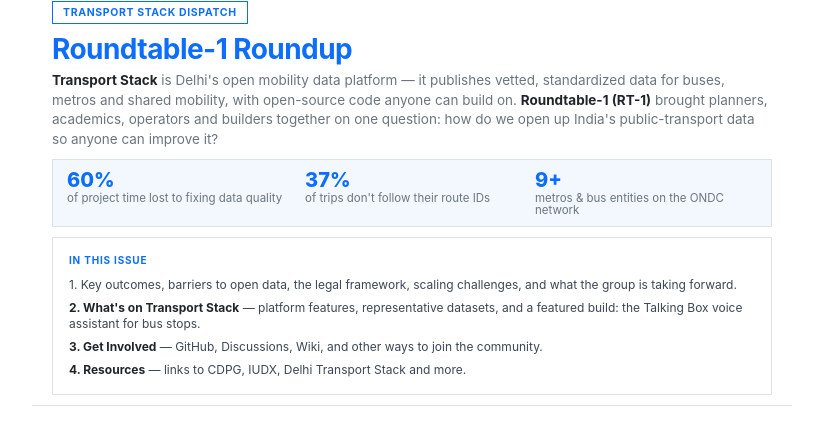
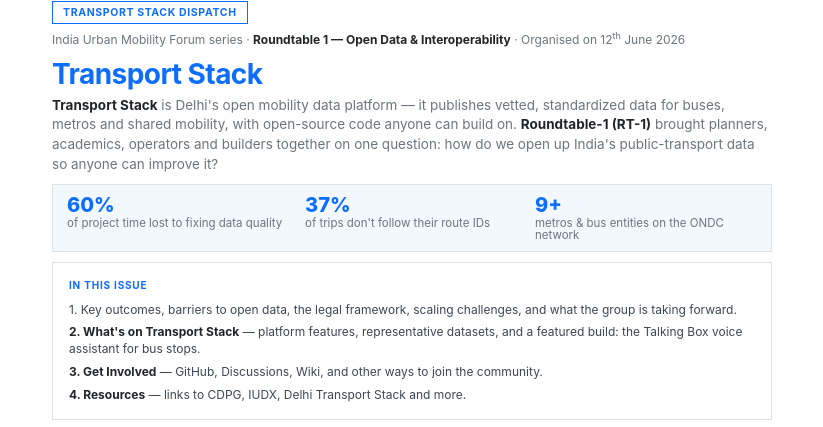
Before and after one commit to transport-stack/transport-stack.github.io, a website: page newsletter/1/email.html in a window 1280 px wide. Shown: the part 63-490 px from the top of the page, without its empty margins (228-1051 px from the left). Drawn offline with Linux system fonts and the light colour scheme.

Commit message:
feat: add series name and roundtable theme to newsletter hero

```diff
--- a/newsletter/1/email.html
+++ b/newsletter/1/email.html
@@ -17,7 +17,8 @@
       <tr><td style="padding:24px 20px 6px;">
         <img src="https://delhi.transportstack.in/static/media/ts-logo-updated.06f04be10e290d3d4c43.png" alt="Transport Stack" style="height:32px;width:auto;display:block;margin-bottom:8px;" />
         <span style="display:inline-block;border:1px solid #0d6efd;color:#0d6efd;padding:3px 10px;font-size:10.5px;font-weight:700;letter-spacing:.06em;text-transform:uppercase;">Transport Stack Dispatch</span>
-        <h1 style="font-size:28px;line-height:1.1;color:#0d6efd;margin:10px 0 6px;letter-spacing:-.02em;">Roundtable-1 Roundup</h1>
+        <p style="font-size:12px;color:#6c757d;margin:6px 0 0;line-height:1.4;">India Urban Mobility Forum series &middot; <strong style="color:#212529;">Roundtable 1 &mdash; Open Data &amp; Interoperability</strong> &middot; Organised on 12<sup style="font-size:9px;">th</sup> June 2026</p>
+        <h1 style="font-size:28px;line-height:1.1;color:#0d6efd;margin:10px 0 6px;letter-spacing:-.02em;">Transport Stack</h1>
         <p style="font-size:13.5px;color:#6c757d;margin:4px 0;line-height:1.45;"><strong style="color:#212529;">Transport Stack</strong> is Delhi's open mobility data platform — it publishes vetted, standardized data for buses, metros and shared mobility, with open-source code anyone can build on. <strong style="color:#212529;">Roundtable-1 (RT-1)</strong> brought planners, academics, operators and builders together on one question: how do we open up India's public-transport data so anyone can improve it?</p>
       </td></tr>
 
```
